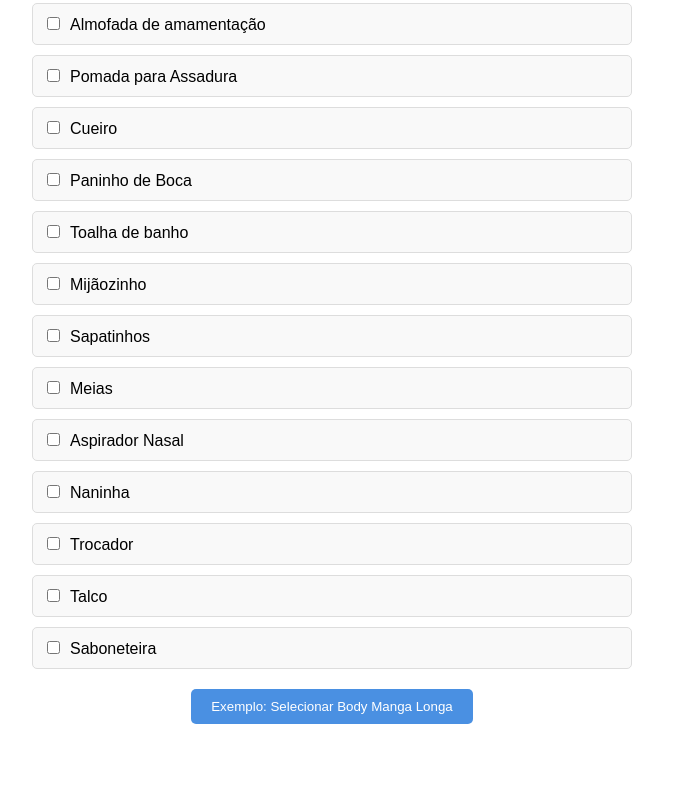
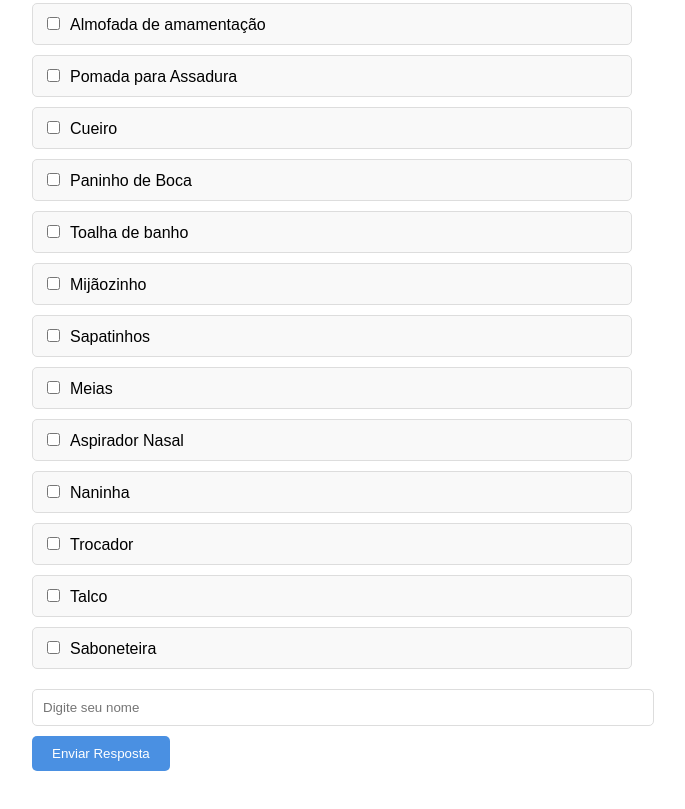
Before and after one commit to ggdestefano/theo-cha, a plain HTML site: page index.html in a window 1280 px wide. Shown: the part 774-1583 px from the top of the page, without its empty margins (308-993 px from the left). Before the commit the page ends 1534 px from the top, so only its background shows below. Drawn offline with Linux system fonts and the light colour scheme; no server answers.

Commit message:
Update index.html

```diff
--- a/index.html
+++ b/index.html
@@ -16,7 +16,8 @@
         button { background: #4a90e2; color: white; padding: 10px 20px; border: none; border-radius: 5px; cursor: pointer; }
         button:hover { background: #357abd; }
         #loading { text-align: center; color: #666; }
-        .disabled { opacity: 0.5; pointer-events: none; }
+        .form-group { margin: 20px 0; }
+        input[type="text"] { width: 100%; padding: 10px; margin-bottom: 10px; border: 1px solid #ddd; border-radius: 5px; }
     </style>
 </head>
 <body>
@@ -27,9 +28,11 @@
         <li id="loading">Carregando itens...</li>
     </ul>
 
-    <p style="text-align: center; margin-top: 20px;">
-        <button onclick="salvarSelecao('Body Manga Longa (6-9)')">Exemplo: Selecionar Body Manga Longa</button>
-    </p>
+    <!-- Formulário original restaurado -->
+    <div class="form-group">
+        <input type="text" id="nome" placeholder="Digite seu nome" required>
+        <button onclick="enviarFormulario()">Enviar Resposta</button>
+    </div>
 
     <script>
         const presentes = [
@@ -95,12 +98,18 @@
                 } else {
                     checkbox.addEventListener('change', async () => {
                         if (checkbox.checked) {
-                            const success = await salvarSelecao(item);
+                            const nome = document.getElementById('nome').value.trim();
+                            if (!nome) {
+                                alert('Por favor, digite seu nome antes de selecionar um presente!');
+                                checkbox.checked = false;
+                                return;
+                            }
+                            const success = await salvarSelecao(item, nome);
                             if (success) {
                                 li.classList.add('taken');
-                                checkbox.disabled = true; // Bloqueia após salvar
+                                checkbox.disabled = true;
                             } else {
-                                checkbox.checked = false; // Desmarca se falhar
+                                checkbox.checked = false;
                             }
                         }
                     });
@@ -110,16 +119,15 @@
             });
         }
 
-        async function salvarSelecao(item) {
+        async function salvarSelecao(item, nome) {
             try {
                 const response = await fetch('/.netlify/functions/submit-presente', {
                     method: 'POST',
                     headers: { 'Content-Type': 'application/json' },
-                    body: JSON.stringify({ presente: item })
+                    body: JSON.stringify({ presente: item, nome: nome }) // Inclui o nome
                 });
                 if (response.ok) {
-                    alert(`Obrigado! "${item}" foi reservado. Recarregue a página pra ver atualizado pros outros.`);
-                    // Não recarrega automaticamente, deixa o usuário fazer manualmente
+                    alert(`Obrigado, ${nome}! "${item}" foi reservado. Recarregue a página pra ver atualizado pros outros.`);
                     return true;
                 } else {
                     throw new Error('Falha ao salvar');
@@ -131,9 +139,36 @@
             }
         }
 
+        // Função para o formulário original
+        async function enviarFormulario() {
+            const nome = document.getElementById('nome').value.trim();
+            if (!nome) {
+                alert('Por favor, digite seu nome!');
+                return;
+            }
+            // Aqui você pode enviar pro Formcarry original (ajuste a URL do FORM_ID)
+            const FORM_ID = 'lKoCJSy5rO0'; // Substitua pelo seu FORM_ID real se diferente
+            const API_KEY = 'k100jb17xHTsuj9aCpmfUS4MYOTJTGGX2o1EXDiG80VYnwVJBYjLGKD9tfOHIiuz';
+
+            try {
+                const response = await fetch(`https://formcarry.com/api/form/${FORM_ID}/submissions`, {
+                    method: 'POST',
+                    headers: { 'api_key': API_KEY, 'Content-Type': 'application/json' },
+                    body: JSON.stringify({ fields: [{ name: 'nome', value: nome }] })
+                });
+                if (response.ok) {
+                    alert(`Obrigado, ${nome}! Sua resposta foi enviada.`);
+                    document.getElementById('nome').value = ''; // Limpa o campo
+                } else {
+                    throw new Error('Falha ao enviar');
+                }
+            } catch (error) {
+                console.error('Erro ao enviar:', error);
+                alert('Erro ao enviar sua resposta. Tente novamente.');
+            }
+        }
+
         renderizarLista();
-
-        setInterval(renderizarLista, 30000); // Recarrega a lista a cada 30 segundos
     </script>
 </body>
 </html>
```
